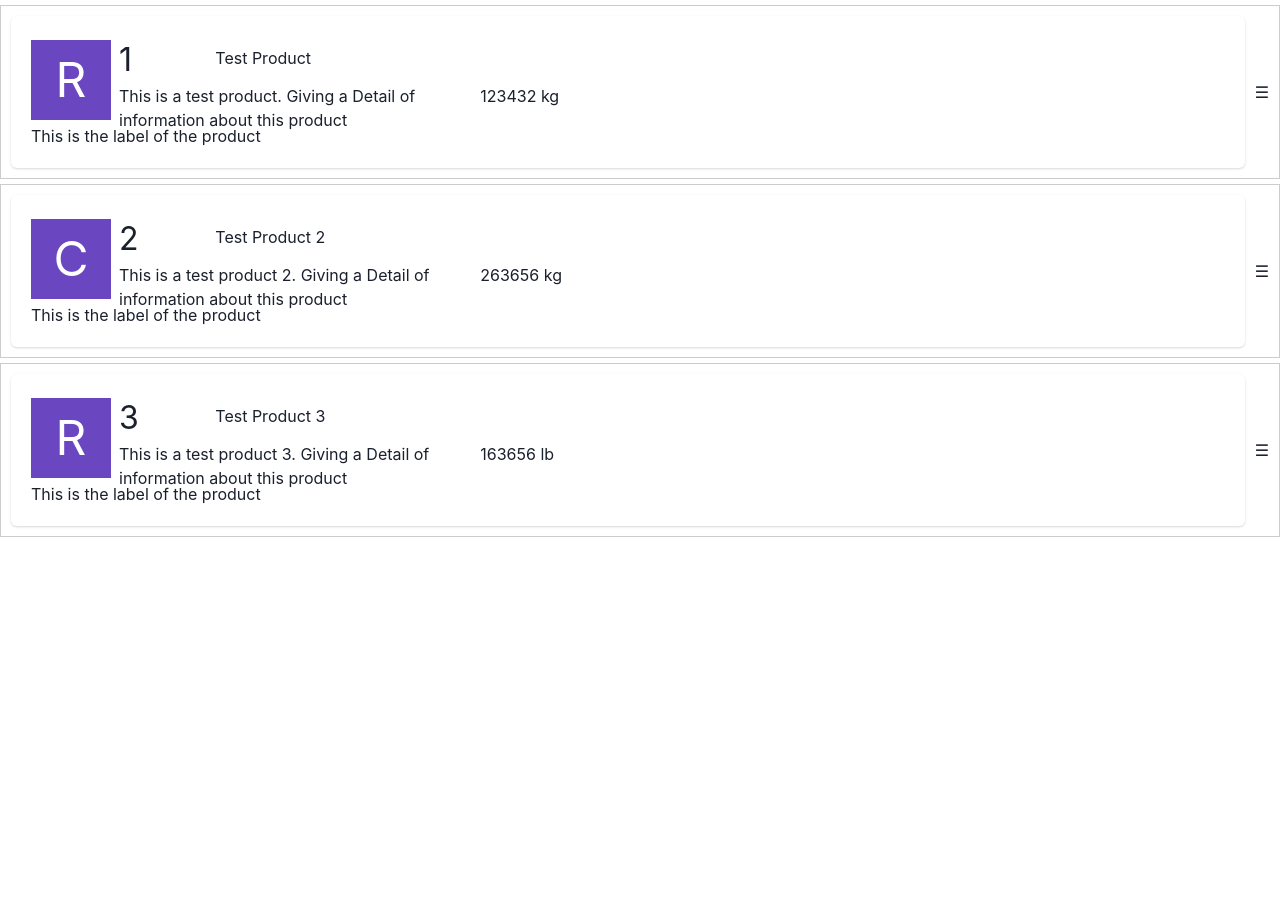
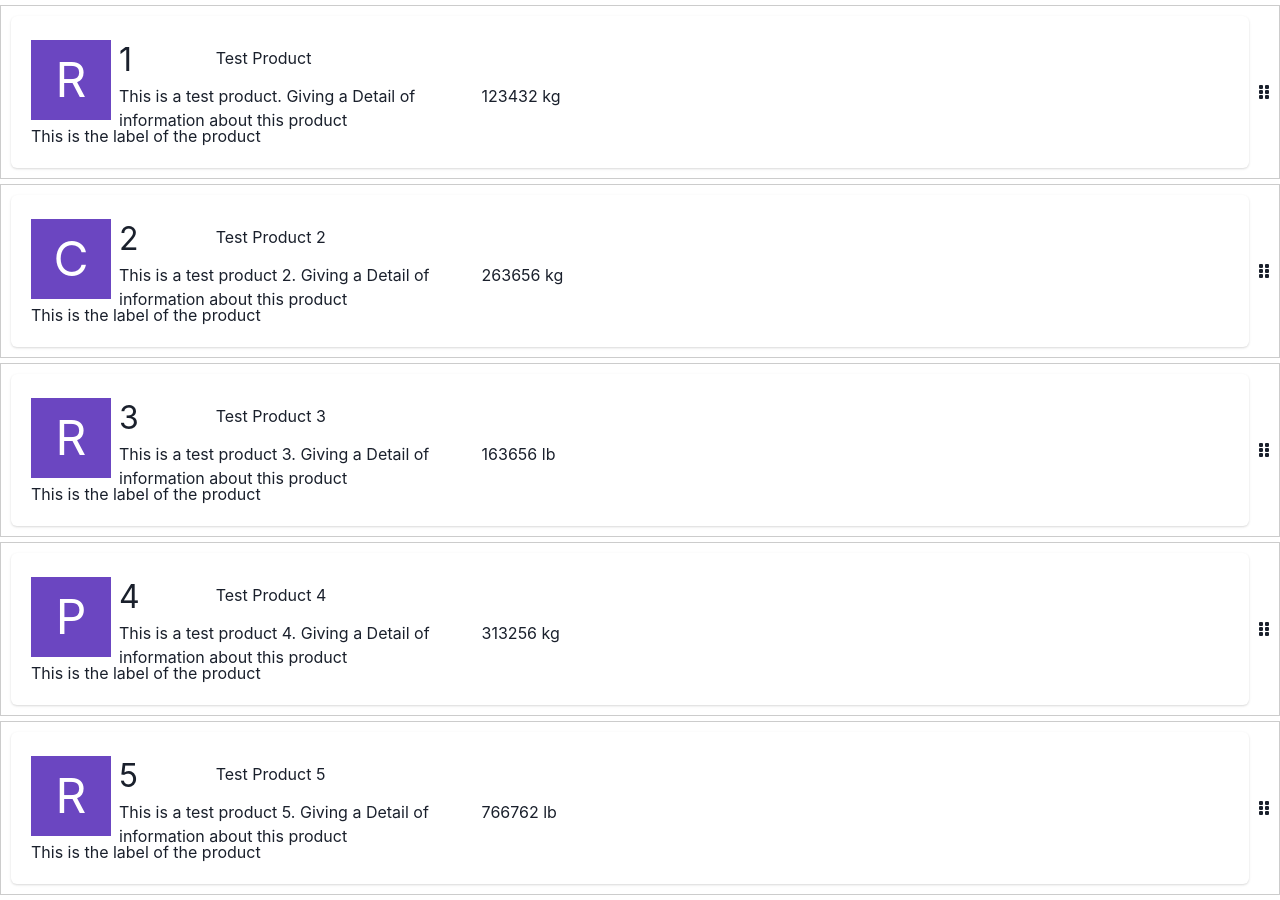
Before and after one commit to thirteenbytes/test-app, a React (Create React App) app: page / in a window 1280 px wide. Before the commit the page ends 800 px from the top, so only its background shows below. Built offline with nearby package versions, Linux system fonts and the light colour scheme; the HTML template or start-up script is replaced by a standard one.

Commit message:
draggable with icon

```diff
--- a/package.json
+++ b/package.json
@@ -9,6 +9,9 @@
     "@dnd-kit/utilities": "^3.2.2",
     "@emotion/react": "^11.11.4",
     "@emotion/styled": "^11.11.5",
+    "@fortawesome/fontawesome-svg-core": "^6.5.2",
+    "@fortawesome/free-solid-svg-icons": "^6.5.2",
+    "@fortawesome/react-fontawesome": "^0.2.2",
     "@testing-library/jest-dom": "^5.17.0",
     "@testing-library/react": "^13.4.0",
     "@testing-library/user-event": "^13.5.0",
--- a/src/App.tsx
+++ b/src/App.tsx
@@ -1,10 +1,8 @@
 import './App.css';
-import { Box, Card, CardBody, ChakraProvider, Divider, HStack, Text, VStack } from '@chakra-ui/react';
-import ProductCard from './components/ProductCard';
+import { ChakraProvider } from '@chakra-ui/react';
 import { IProductResponse } from './data/IProductResponse';
 import { DndContext, PointerSensor, closestCenter, useSensor, useSensors } from '@dnd-kit/core';
 import { arrayMove, SortableContext, verticalListSortingStrategy } from '@dnd-kit/sortable';
-import Draggable from './components/Draggable';
 import { useState } from 'react';
 import SortableItem from './components/SortableItem';
 
@@ -39,7 +37,26 @@ function App() {
       Weight: 163656,
       WeightUom: "lb",
       Label: "This is the label of the product"
+    },
+    {
+      Id: "4",
+      Code: "P",
+      Name: "Test Product 4",
+      Description: "This is a test product 4. Giving a Detail of information about this product",
+      Weight: 313256,
+      WeightUom: "kg",
+      Label: "This is the label of the product"
+    },
+    {
+      Id: "5",
+      Code: "R",
+      Name: "Test Product 5",
+      Description: "This is a test product 5. Giving a Detail of information about this product",
+      Weight: 766762,
+      WeightUom: "lb",
+      Label: "This is the label of the product"
     }
+
   ];
 
   const [products, setProducts] = useState<IProductResponse[]>(productSamples);
@@ -53,6 +70,9 @@ function App() {
       const newIndex = products.findIndex((product) => product.Id === over.id);
       const newProducts = arrayMove(products, oldIndex, newIndex);
       setProducts(newProducts.map((product, index) => ({ ...product, position: index + 1 })));
+
+      console.log("old: " + oldIndex + " new: " + newIndex);
+      console.log("activeId: " + active.id + " over: " + over.id);
     }
   };
 
--- a/src/components/Draggable.tsx
+++ b/src/components/Draggable.tsx
@@ -6,7 +6,7 @@ interface DraggableProps {
     children: ReactNode;
 }
 
-function Draggable({ children }: DraggableProps) {
+export default function Draggable({ children }: DraggableProps) {
     const { attributes, listeners, setNodeRef, transform } = useDraggable({
         id: 'draggable',
     });
@@ -21,5 +21,3 @@ function Draggable({ children }: DraggableProps) {
         </Text>
     );
 }
-
-export default Draggable;
--- a/src/components/SortableItem.tsx
+++ b/src/components/SortableItem.tsx
@@ -2,6 +2,8 @@ import { IProductResponse } from "../data/IProductResponse";
 import { useSortable } from '@dnd-kit/sortable';
 import { CSS } from '@dnd-kit/utilities';
 import ProductCard from "./ProductCard";
+import { faGripLines, faGripVertical } from "@fortawesome/free-solid-svg-icons";
+import { FontAwesomeIcon } from "@fortawesome/react-fontawesome";
 
 interface IProps {
     product: IProductResponse;
@@ -24,7 +26,7 @@ export default function SortableItem({ product }: IProps) {
     return (
         <div ref={setNodeRef} style={style} {...attributes}>
             <ProductCard product={product}/>
-            <div {...listeners} style={{ cursor: 'grab', marginLeft: '10px' }}>☰</div>
+            <div {...listeners} style={{ cursor: 'grab', marginLeft: '10px' }}><FontAwesomeIcon icon={faGripVertical} /></div>
         </div>
     );
 }
```
Also changed, not shown: 1 other file (tests, documents, lock files or other folders).
